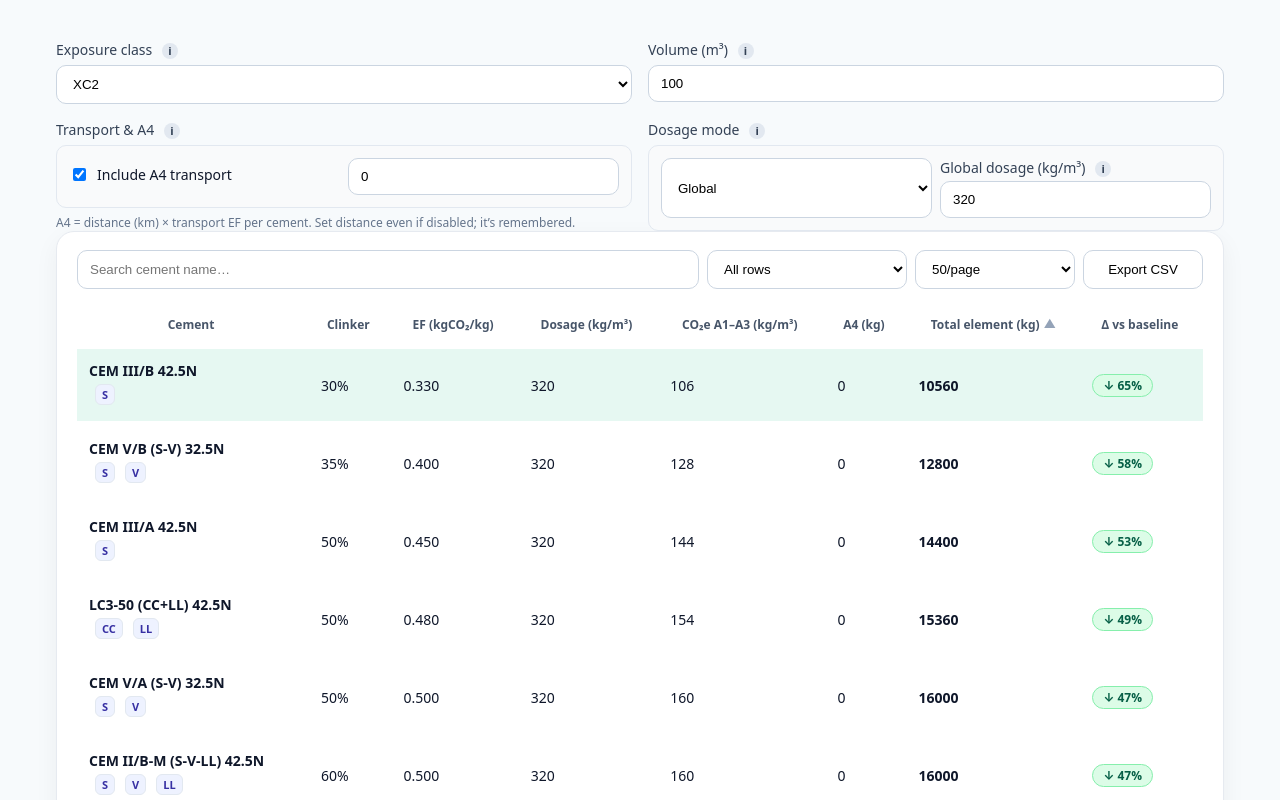
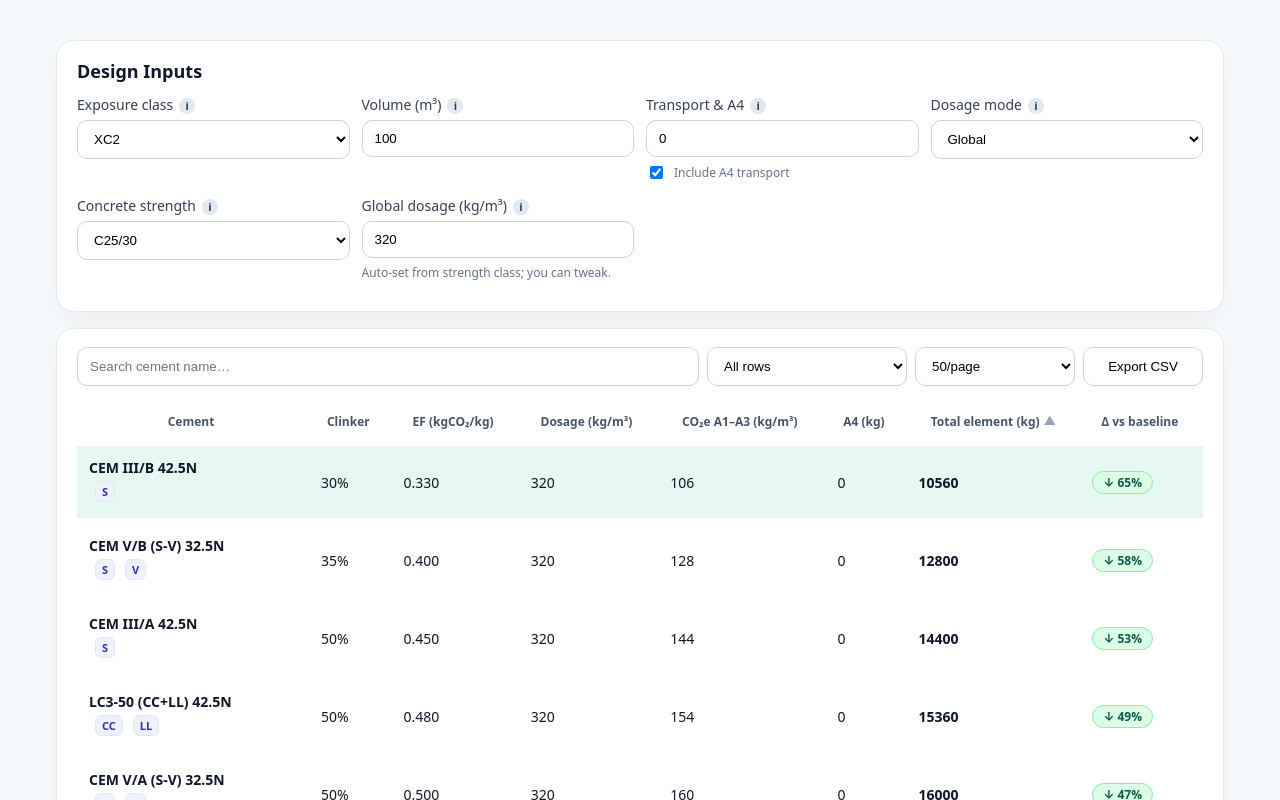
Before and after one commit to MarioSorgente/cement-lca, a Next.js app: page / in a window 1280 px wide. Shown: the top 800 px of the page. Built offline with nearby package versions, Linux system fonts and the light colour scheme.

Commit message:
Update Inputs.tsx

```diff
--- a/components/Inputs.tsx
+++ b/components/Inputs.tsx
@@ -1,126 +1,152 @@
-import React from 'react'
+import { useState } from 'react'
 import { InputsState } from '../lib/types'
+import { getDefaultDosage } from '../lib/dosage'
 
-type Props = {
-  state: InputsState
-  setState: (s: InputsState) => void
-}
-
-const FIELD_HELP: Record<string, string> = {
-  exposureClass: 'EN 206 exposure class. Used to filter cements compatible with the environment.',
-  volumeM3: 'Concrete volume of the element. Used to scale A1–A3 and A4 totals.',
-  includeA4: 'If ON, include transport to site (A4) in totals.',
-  distanceKm: 'One-way transport distance from plant to site (km). Multiplies the A4 factor.',
-  dosageMode: 'Global: same binder dosage for all rows. Per-cement: edit dosage per row.',
-  globalDosage: 'If dosage mode is Global, this is applied to every cement (kg/m³).',
-}
-
-function Help({ id }: { id: keyof typeof FIELD_HELP }) {
+function Info({ text }: { text: string }) {
+  const [open, setOpen] = useState(false)
   return (
-    <span className="tooltip-wrapper" aria-label={FIELD_HELP[id]}>
-      <span className="tooltip-icon" aria-hidden>i</span>
-      <span className="tooltip-box tooltip-right">{FIELD_HELP[id]}</span>
+    <span
+      onMouseEnter={() => setOpen(true)}
+      onMouseLeave={() => setOpen(false)}
+      style={{ display: 'inline-flex', alignItems: 'center', marginLeft: 6, cursor: 'help', position: 'relative' }}
+      aria-label={text}
+    >
+      <span style={{ width: 16, height: 16, borderRadius: 9999, background: '#e2e8f0', color: '#334155',
+        fontSize: 11, fontWeight: 700, lineHeight: '16px', textAlign: 'center' }}>i</span>
+      {open && (
+        <span style={{
+          position: 'absolute', top: '120%', left: 0, background: '#0f172a', color: 'white',
+          padding: '8px 10px', borderRadius: 8, fontSize: 12, whiteSpace: 'normal',
+          maxWidth: 300, boxShadow:'0 8px 20px rgba(0,0,0,0.25)', zIndex: 20
+        }}>{text}</span>
+      )}
     </span>
   )
 }
 
-export default function Inputs({ state, setState }: Props) {
-  const set = <K extends keyof InputsState>(k: K, v: InputsState[K]) =>
-    setState({ ...state, [k]: v })
+const strengthOptions: InputsState['concreteStrength'][] =
+  ['C20/25','C25/30','C30/37','C35/45','C40/50','C45/55','C50/60']
+
+const exposureOptions =
+  ['XC1','XC2','XC3','XC4','XD1','XD2','XD3','XS1','XS2','XS3','XF1','XF2','XA2','XA3']
+
+export default function Inputs({ state, setState }: { state: InputsState; setState: (s: InputsState) => void }) {
+  const perCement = state.dosageMode === 'perCement'
 
   return (
-    <div className="grid grid-2">
-      {/* Exposure class */}
+    <div className="card" style={{ marginBottom: 16 }}>
+      <h2 style={{ fontSize: 18, fontWeight: 700, marginTop: 0, marginBottom: 12 }}>Design Inputs</h2>
+
+      {/* Row 1 */}
+      <div className="grid" style={{ gridTemplateColumns: '1fr 1fr 1fr 1fr', gap: 12 }}>
         <div>
           <label className="label">
-          Exposure class <Help id="exposureClass" />
+            Exposure class
+            <Info text="Durability class (EN 206), e.g., XC3. Used to flag exposure compatibility of each cement." />
           </label>
           <select
             className="select"
             value={state.exposureClass}
-          onChange={(e) => set('exposureClass', e.target.value as InputsState['exposureClass'])}
+            onChange={(e) => setState({ ...state, exposureClass: e.target.value as InputsState['exposureClass'] })}
           >
-          {['XC1','XC2','XC3','XC4','XS1','XS2','XS3','XD1','XD2','XD3','XF1','XF2','XA2','XA3'].map(x => (
-            <option key={x} value={x}>{x}</option>
-          ))}
+            {exposureOptions.map(o => <option key={o} value={o}>{o}</option>)}
           </select>
         </div>
 
-      {/* Volume */}
         <div>
           <label className="label">
-          Volume (m³) <Help id="volumeM3" />
+            Volume (m³)
+            <Info text="Concrete element volume in cubic meters. Scales the total embodied carbon (A1–A3 and optional A4)." />
           </label>
           <input
+            type="number" min={0}
             className="input"
-          type="number"
-          min={1}
-          step={1}
             value={state.volumeM3}
-          onChange={(e) => set('volumeM3', Number(e.target.value))}
+            onChange={(e) => setState({ ...state, volumeM3: Number(e.target.value) || 0 })}
           />
         </div>
 
-      {/* A4 group */}
         <div>
           <label className="label">
-          Transport &amp; A4 <Help id="includeA4" />
+            Transport & A4
+            <Info text="A4 = distance (km) × transport EF per cement. Set distance even if disabled; it’s remembered." />
           </label>
-        <div className="input-group" style={{ display: 'grid', gridTemplateColumns: '1fr 1fr', gap: 8 }}>
-          <label style={{ display: 'flex', alignItems: 'center', gap: 8 }}>
+          <div style={{ display: 'flex', gap: 8 }}>
+            <input
+              type="number" min={0}
+              className="input"
+              placeholder="Distance (km)"
+              value={state.distanceKm}
+              onChange={(e) => setState({ ...state, distanceKm: Number(e.target.value) || 0 })}
+            />
+          </div>
+          <label className="small" style={{ display: 'inline-flex', alignItems: 'center', gap: 8, marginTop: 6 }}>
             <input
               type="checkbox"
               checked={state.includeA4}
-              onChange={(e) => set('includeA4', e.target.checked)}
+              onChange={(e) => setState({ ...state, includeA4: e.target.checked })}
             />
             Include A4 transport
           </label>
-          <input
-            className="input"
-            type="number"
-            min={0}
-            step={1}
-            value={state.distanceKm}
-            onChange={(e) => set('distanceKm', Number(e.target.value))}
-            placeholder="Distance (km)"
-            aria-label="Transport distance in km"
-          />
         </div>
-        <div className="small" style={{ marginTop: 6 }}>
-          A4 = distance (km) × transport EF per cement. Set distance even if disabled; it’s remembered.
+
+        <div>
+          <label className="label">
+            Dosage mode
+            <Info text="Choose global dosage for all cements, or per-cement overrides." />
+          </label>
+          <select
+            className="select"
+            value={state.dosageMode}
+            onChange={(e) => setState({ ...state, dosageMode: e.target.value as InputsState['dosageMode'] })}
+          >
+            <option value="global">Global</option>
+            <option value="perCement">Per cement</option>
+          </select>
         </div>
       </div>
 
-      {/* Dosage group */}
+      {/* Row 2 */}
+      <div className="grid" style={{ gridTemplateColumns: '1fr 1fr 1fr 1fr', gap: 12, marginTop: 12 }}>
         <div>
           <label className="label">
-          Dosage mode <Help id="dosageMode" />
+            Concrete strength
+            <Info text="Used to auto-fill a sensible global binder dosage. You can tweak it." />
           </label>
-        <div className="input-group" style={{ display: 'grid', gridTemplateColumns: '1fr 1fr', gap: 8 }}>
           <select
             className="select"
-            value={state.dosageMode}
-            onChange={(e) => set('dosageMode', e.target.value as InputsState['dosageMode'])}
-            aria-label="Dosage mode"
+            value={state.concreteStrength}
+            onChange={(e) => {
+              const v = e.target.value as InputsState['concreteStrength']
+              setState({ ...state, concreteStrength: v, globalDosage: getDefaultDosage(v) })
+            }}
           >
-            <option value="global">Global</option>
-            <option value="perCement">Per-cement overrides</option>
+            {strengthOptions.map(o => <option key={o} value={o}>{o}</option>)}
           </select>
+        </div>
+
         <div>
-            <label className="label" style={{ marginBottom: 4 }}>
-              Global dosage (kg/m³) <Help id="globalDosage" />
+          <label className="label">
+            Global dosage (kg/m³)
+            <Info text="Applied when Dosage mode = Global. When Per-cement, change dosage in the table." />
           </label>
           <input
+            type="number" min={0}
             className="input"
-              type="number"
-              min={200}
-              max={600}
-              step={5}
             value={state.globalDosage}
-              onChange={(e) => set('globalDosage', Number(e.target.value))}
+            onChange={(e) => setState({ ...state, globalDosage: Number(e.target.value) || 0 })}
+            disabled={perCement}
           />
+          <p className="small" style={{ marginTop: 6 }}>
+            {perCement
+              ? 'Per-cement overrides enabled; edit in the table below.'
+              : 'Auto-set from strength class; you can tweak.'}
+          </p>
         </div>
-        </div>
+
+        {/* Filler columns keep the grid clean on wide layouts */}
+        <div />
+        <div />
       </div>
     </div>
   )
```
Lines whose indentation alone changed are shown as unchanged.
